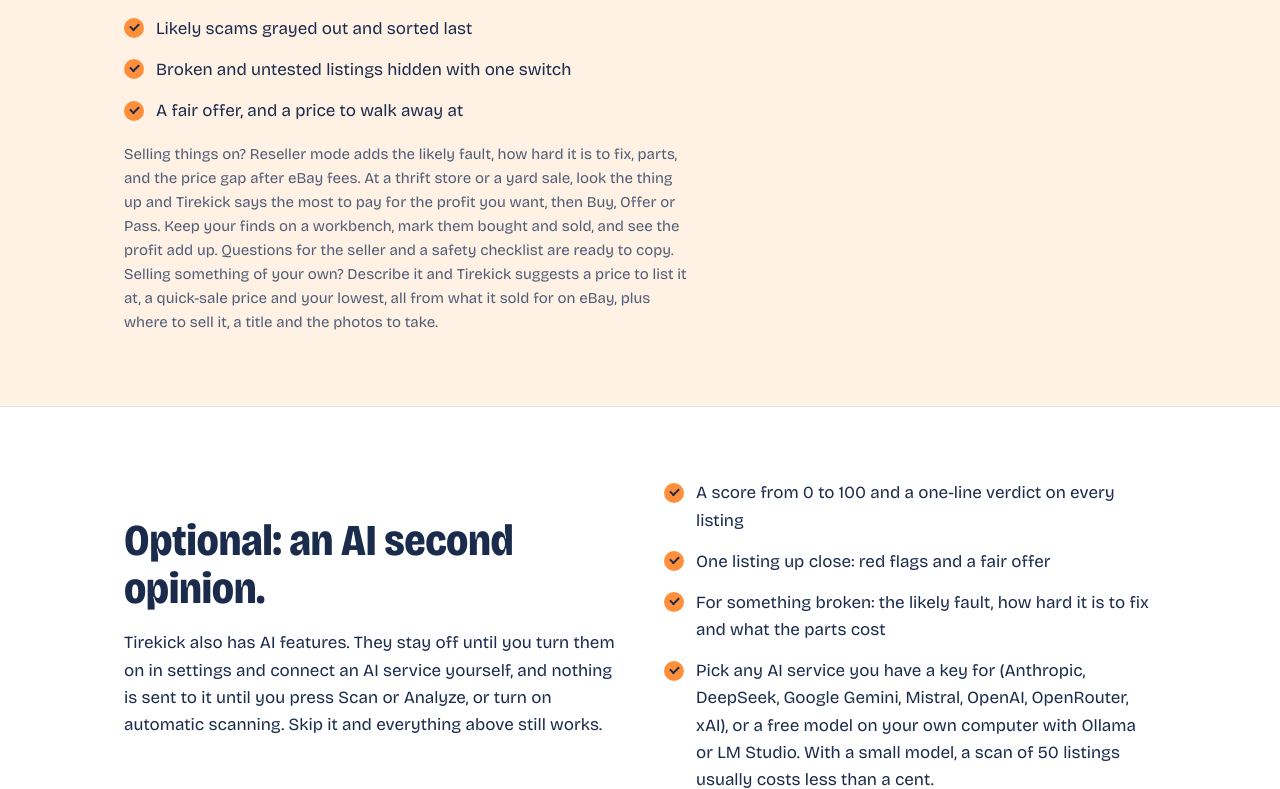
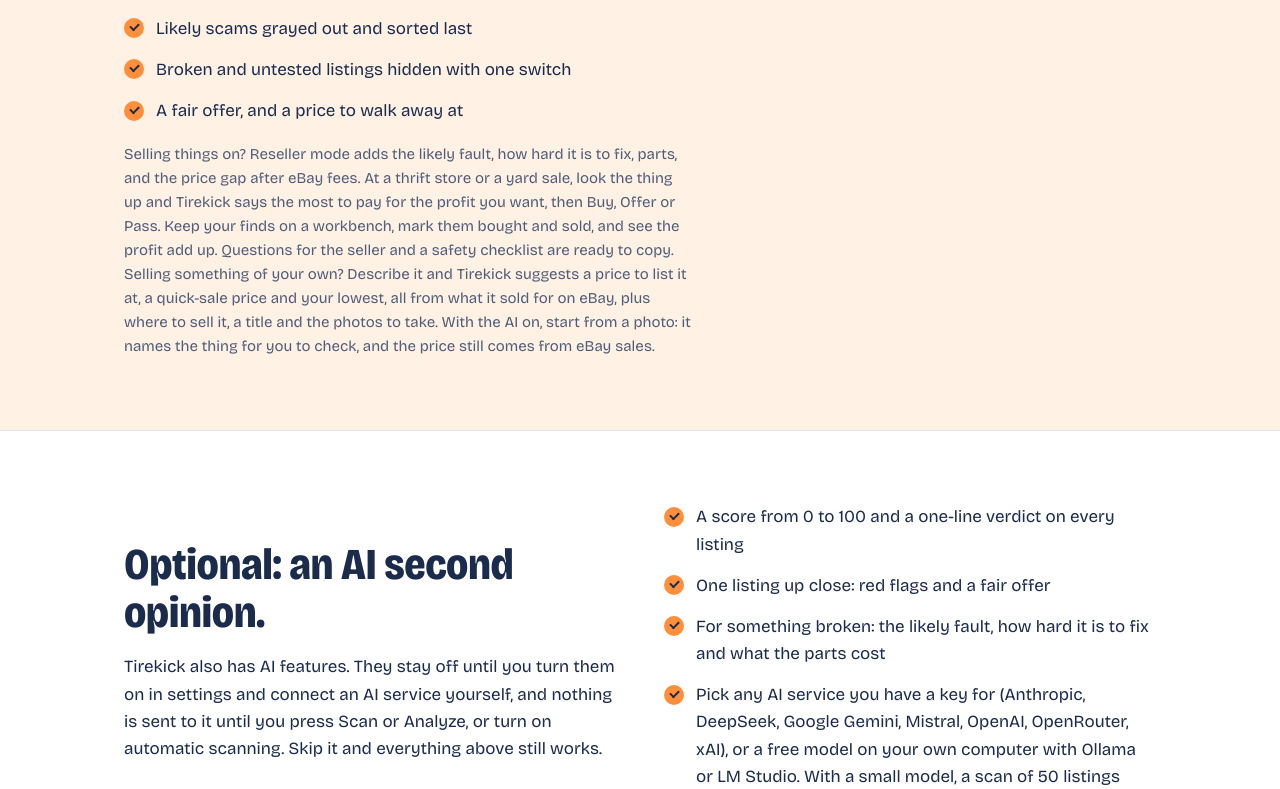
Before and after one commit to dabloonery/tirekick-site, a plain HTML site: page index.html in a window 1280 px wide. Shown: the part 2011-2800 px from the top of the page. Drawn offline with Linux system fonts and the light colour scheme.

Commit message:
Sell helper: start from a photo (AI optional), and the privacy policy says so (#20)
Claude-Session: https://claude.ai/code/session_01XVUCoCUKXuKrYcVsQqPQTL

Co-authored-by: Claude <noreply@anthropic.com>

```diff
--- a/index.html
+++ b/index.html
@@ -144,7 +144,7 @@
         <li>Broken and untested listings hidden with one switch</li>
         <li>A fair offer, and a price to walk away at</li>
       </ul>
-      <p class="sub quiet">Selling things on? Reseller mode adds the likely fault, how hard it is to fix, parts, and the price gap after eBay fees. At a thrift store or a yard sale, look the thing up and Tirekick says the most to pay for the profit you want, then Buy, Offer or Pass. Keep your finds on a workbench, mark them bought and sold, and see the profit add up. Questions for the seller and a safety checklist are ready to copy. Selling something of your own? Describe it and Tirekick suggests a price to list it at, a quick-sale price and your lowest, all from what it sold for on eBay, plus where to sell it, a title and the photos to take.</p>
+      <p class="sub quiet">Selling things on? Reseller mode adds the likely fault, how hard it is to fix, parts, and the price gap after eBay fees. At a thrift store or a yard sale, look the thing up and Tirekick says the most to pay for the profit you want, then Buy, Offer or Pass. Keep your finds on a workbench, mark them bought and sold, and see the profit add up. Questions for the seller and a safety checklist are ready to copy. Selling something of your own? Describe it and Tirekick suggests a price to list it at, a quick-sale price and your lowest, all from what it sold for on eBay, plus where to sell it, a title and the photos to take. With the AI on, start from a photo: it names the thing for you to check, and the price still comes from eBay sales.</p>
     </div>
   </section>
 
```
Also changed, not shown: privacy.html (+1 -0 lines).
